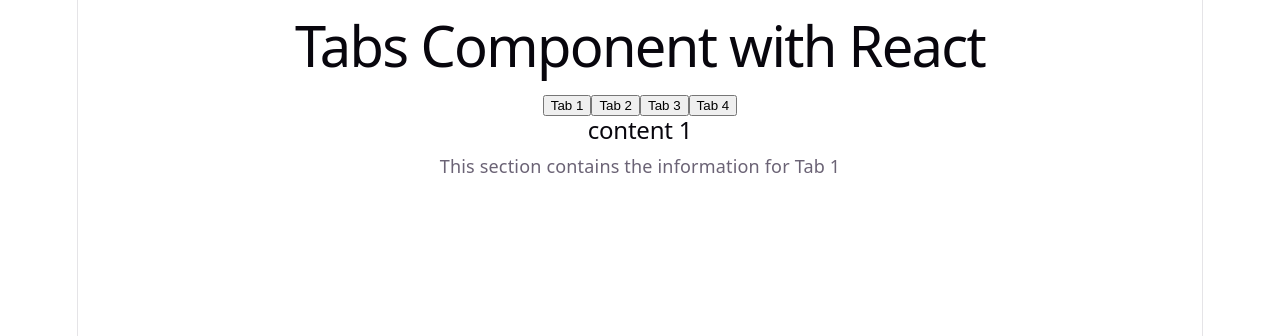
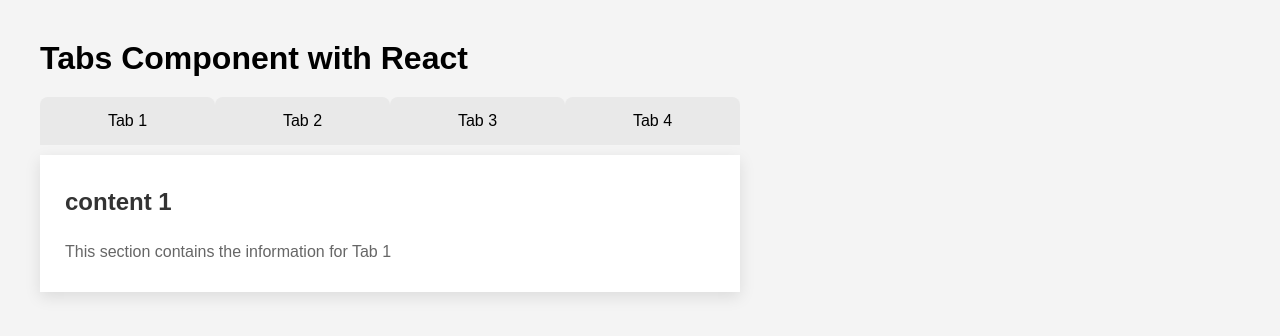
Before and after one commit to Zohre-abbasi/bootcamp-practice, a React (Vite) app in the folder zohre-abbasi-week13/: page / in a window 1280 px wide. Shown: the top 336 px of the page. Built offline with nearby package versions, Linux system fonts and the light colour scheme.

Commit message:
add styling for tabs and content layout

```diff
--- a/zohre-abbasi-week13/src/App.css
+++ b/zohre-abbasi-week13/src/App.css
@@ -1,184 +1,52 @@
-.counter {
-  font-size: 16px;
-  padding: 5px 10px;
-  border-radius: 5px;
-  color: var(--accent);
-  background: var(--accent-bg);
-  border: 2px solid transparent;
-  transition: border-color 0.3s;
-  margin-bottom: 24px;
+*{
+  margin:0;
+  padding:0;
+  box-sizing:border-box;
+}
+body{
+  background:#f4f4f4;
+  font-family: sans-serif;
+}
+.container{
+  width:700px;
+  margin:40px;
+}
+.tabs{
+  display:flex;
+  width:100%;
+  margin-top:20px;
+  /* border-radius: none; */
+}
+.tab{
+  flex:1;
+  padding:15px 20px;
+  background-color:#e9e9e9;
+  cursor:pointer;
+  font-size:16px;
+  border:none;
+  /* border-radius: none; */
+  transition:0.3s;
+  border-radius: 8px 8px 0 0;
+}
+.tab:hover{
+  background-color: #dcdcdc;
+}
+.content{
+  background-color: white;
+  padding:25px;
+  margin-top:10px;
+  line-height:1.8;
+  box-shadow:0 5px 15px rgba(0,0,0,0.1);
+}
+.content h2{
+  margin-bottom: 15px;
+  color:#333;
+}
+.content p{
+  color:#666;
 
-  &:hover {
-    border-color: var(--accent-border);
-  }
-  &:focus-visible {
-    outline: 2px solid var(--accent);
-    outline-offset: 2px;
-  }
 }
-
-.hero {
-  position: relative;
-
-  .base,
-  .framework,
-  .vite {
-    inset-inline: 0;
-    margin: 0 auto;
-  }
-
-  .base {
-    width: 170px;
-    position: relative;
-    z-index: 0;
-  }
-
-  .framework,
-  .vite {
-    position: absolute;
-  }
-
-  .framework {
-    z-index: 1;
-    top: 34px;
-    height: 28px;
-    transform: perspective(2000px) rotateZ(300deg) rotateX(44deg) rotateY(39deg)
-      scale(1.4);
-  }
-
-  .vite {
-    z-index: 0;
-    top: 107px;
-    height: 26px;
-    width: auto;
-    transform: perspective(2000px) rotateZ(300deg) rotateX(40deg) rotateY(39deg)
-      scale(0.8);
-  }
+.active{
+  background-color:white;
+  font-weight:bold;
 }
-
-#center {
-  display: flex;
-  flex-direction: column;
-  gap: 25px;
-  place-content: center;
-  place-items: center;
-  flex-grow: 1;
-
-  @media (max-width: 1024px) {
-    padding: 32px 20px 24px;
-    gap: 18px;
-  }
-}
-
-#next-steps {
-  display: flex;
-  border-top: 1px solid var(--border);
-  text-align: left;
-
-  & > div {
-    flex: 1 1 0;
-    padding: 32px;
-    @media (max-width: 1024px) {
-      padding: 24px 20px;
-    }
-  }
-
-  .icon {
-    margin-bottom: 16px;
-    width: 22px;
-    height: 22px;
-  }
-
-  @media (max-width: 1024px) {
-    flex-direction: column;
-    text-align: center;
-  }
-}
-
-#docs {
-  border-right: 1px solid var(--border);
-
-  @media (max-width: 1024px) {
-    border-right: none;
-    border-bottom: 1px solid var(--border);
-  }
-}
-
-#next-steps ul {
-  list-style: none;
-  padding: 0;
-  display: flex;
-  gap: 8px;
-  margin: 32px 0 0;
-
-  .logo {
-    height: 18px;
-  }
-
-  a {
-    color: var(--text-h);
-    font-size: 16px;
-    border-radius: 6px;
-    background: var(--social-bg);
-    display: flex;
-    padding: 6px 12px;
-    align-items: center;
-    gap: 8px;
-    text-decoration: none;
-    transition: box-shadow 0.3s;
-
-    &:hover {
-      box-shadow: var(--shadow);
-    }
-    .button-icon {
-      height: 18px;
-      width: 18px;
-    }
-  }
-
-  @media (max-width: 1024px) {
-    margin-top: 20px;
-    flex-wrap: wrap;
-    justify-content: center;
-
-    li {
-      flex: 1 1 calc(50% - 8px);
-    }
-
-    a {
-      width: 100%;
-      justify-content: center;
-      box-sizing: border-box;
-    }
-  }
-}
-
-#spacer {
-  height: 88px;
-  border-top: 1px solid var(--border);
-  @media (max-width: 1024px) {
-    height: 48px;
-  }
-}
-
-.ticks {
-  position: relative;
-  width: 100%;
-
-  &::before,
-  &::after {
-    content: '';
-    position: absolute;
-    top: -4.5px;
-    border: 5px solid transparent;
-  }
-
-  &::before {
-    left: 0;
-    border-left-color: var(--border);
-  }
-  &::after {
-    right: 0;
-    border-right-color: var(--border);
-  }
-}
--- a/zohre-abbasi-week13/src/App.jsx
+++ b/zohre-abbasi-week13/src/App.jsx
@@ -1,13 +1,31 @@
+import "./App.css";
 import Tabs from "./components/Tabs";
 import { useState } from "react";
 import TabContent from "./components/TabContent";
 
-const tabContents={"Tab 1":{title:"content 1",text:"This section contains the information for Tab 1"},"Tab 2":{title:"content 2",text:"This section contains the information for Tab 2"},"Tab 3":{title:"content 3",text:"This section contains the information for Tab 3"},"Tab 4":{title:"content 4",text:"This section contains the information for Tab 4"}}
+const tabContents = {
+  "Tab 1": {
+    title: "content 1",
+    text: "This section contains the information for Tab 1",
+  },
+  "Tab 2": {
+    title: "content 2",
+    text: "This section contains the information for Tab 2",
+  },
+  "Tab 3": {
+    title: "content 3",
+    text: "This section contains the information for Tab 3",
+  },
+  "Tab 4": {
+    title: "content 4",
+    text: "This section contains the information for Tab 4",
+  },
+};
 
 function App() {
   const [activeTab, setActiveTab] = useState("Tab 1");
   return (
-    <div>
+    <div className="container">
       <h1>Tabs Component with React</h1>
       <Tabs setActiveTab={setActiveTab} />
       <TabContent content={tabContents[activeTab]} />
--- a/zohre-abbasi-week13/src/components/TabContent.jsx
+++ b/zohre-abbasi-week13/src/components/TabContent.jsx
@@ -1,6 +1,6 @@
 function TabContent({ content }) {
   return (
-    <div>
+    <div className="content">
         <h2>{content.title}</h2>
       <p> {content.text}</p>
     </div>
--- a/zohre-abbasi-week13/src/components/Tabs.jsx
+++ b/zohre-abbasi-week13/src/components/Tabs.jsx
@@ -1,10 +1,10 @@
 
 const tabs=["Tab 1","Tab 2","Tab 3","Tab 4"]
-function Tabs({setActiveTab}) {
+function Tabs({activeTab,setActiveTab}) {
   return (
-    <div>
+    <div className="tabs">
       {tabs.map((tab)=>(
-        <button key={tab} onClick={()=>setActiveTab(tab)}>{tab}</button>
+        <button  className="tab"key={tab} onClick={()=>setActiveTab(tab) }>{tab}</button>
       )) }
     </div>
   )
--- a/zohre-abbasi-week13/src/index.css
+++ b/zohre-abbasi-week13/src/index.css
@@ -1,111 +1,5 @@
-:root {
-  --text: #6b6375;
-  --text-h: #08060d;
-  --bg: #fff;
-  --border: #e5e4e7;
-  --code-bg: #f4f3ec;
-  --accent: #aa3bff;
-  --accent-bg: rgba(170, 59, 255, 0.1);
-  --accent-border: rgba(170, 59, 255, 0.5);
-  --social-bg: rgba(244, 243, 236, 0.5);
-  --shadow:
-    rgba(0, 0, 0, 0.1) 0 10px 15px -3px, rgba(0, 0, 0, 0.05) 0 4px 6px -2px;
-
-  --sans: system-ui, 'Segoe UI', Roboto, sans-serif;
-  --heading: system-ui, 'Segoe UI', Roboto, sans-serif;
-  --mono: ui-monospace, Consolas, monospace;
-
-  font: 18px/145% var(--sans);
-  letter-spacing: 0.18px;
-  color-scheme: light dark;
-  color: var(--text);
-  background: var(--bg);
-  font-synthesis: none;
-  text-rendering: optimizeLegibility;
-  -webkit-font-smoothing: antialiased;
-  -moz-osx-font-smoothing: grayscale;
-
-  @media (max-width: 1024px) {
-    font-size: 16px;
-  }
-}
-
-@media (prefers-color-scheme: dark) {
-  :root {
-    --text: #9ca3af;
-    --text-h: #f3f4f6;
-    --bg: #16171d;
-    --border: #2e303a;
-    --code-bg: #1f2028;
-    --accent: #c084fc;
-    --accent-bg: rgba(192, 132, 252, 0.15);
-    --accent-border: rgba(192, 132, 252, 0.5);
-    --social-bg: rgba(47, 48, 58, 0.5);
-    --shadow:
-      rgba(0, 0, 0, 0.4) 0 10px 15px -3px, rgba(0, 0, 0, 0.25) 0 4px 6px -2px;
-  }
-
-  #social .button-icon {
-    filter: invert(1) brightness(2);
-  }
-}
-
-body {
+* {
   margin: 0;
-}
-
-#root {
-  width: 1126px;
-  max-width: 100%;
-  margin: 0 auto;
-  text-align: center;
-  border-inline: 1px solid var(--border);
-  min-height: 100svh;
-  display: flex;
-  flex-direction: column;
+  padding: 0;
   box-sizing: border-box;
 }
-
-h1,
-h2 {
-  font-family: var(--heading);
-  font-weight: 500;
-  color: var(--text-h);
-}
-
-h1 {
-  font-size: 56px;
-  letter-spacing: -1.68px;
-  margin: 32px 0;
-  @media (max-width: 1024px) {
-    font-size: 36px;
-    margin: 20px 0;
-  }
-}
-h2 {
-  font-size: 24px;
-  line-height: 118%;
-  letter-spacing: -0.24px;
-  margin: 0 0 8px;
-  @media (max-width: 1024px) {
-    font-size: 20px;
-  }
-}
-p {
-  margin: 0;
-}
-
-code,
-.counter {
-  font-family: var(--mono);
-  display: inline-flex;
-  border-radius: 4px;
-  color: var(--text-h);
-}
-
-code {
-  font-size: 15px;
-  line-height: 135%;
-  padding: 4px 8px;
-  background: var(--code-bg);
-}
```
